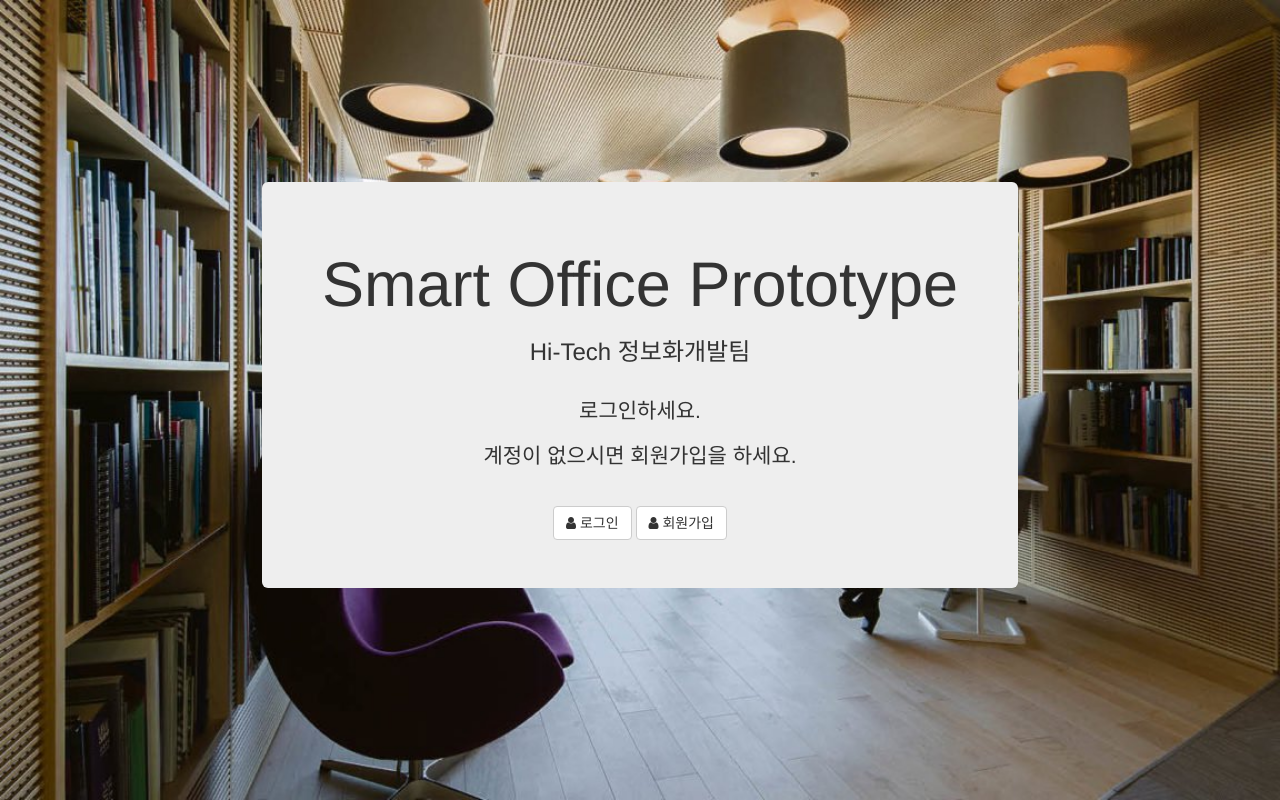
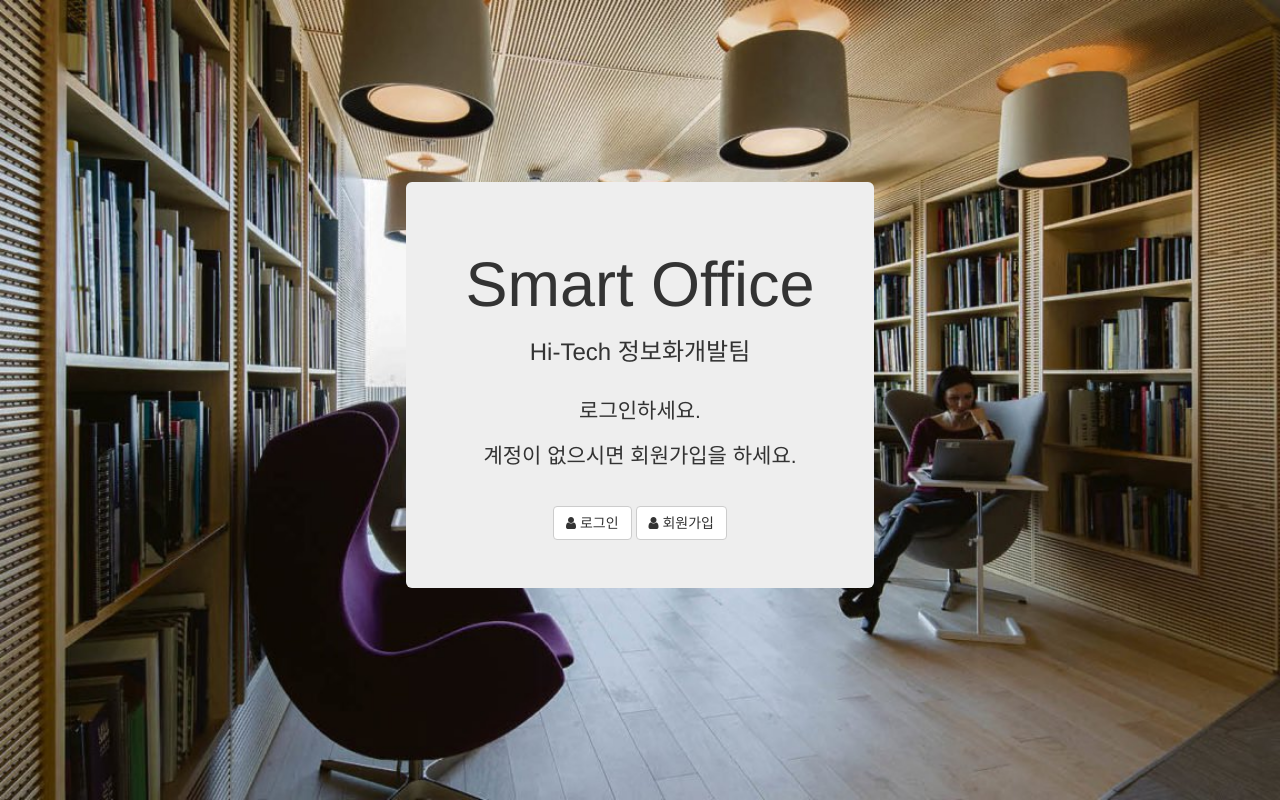
Before and after one commit to hwj0623/NodeJS, a website: page Part-4/public/smartoffice.html in a window 1280 px wide. Drawn offline with nearby package versions, Linux system fonts and the light colour scheme.

Commit message:
문구 수정

```diff
--- a/Part-4/public/smartoffice.html
+++ b/Part-4/public/smartoffice.html
@@ -60,7 +60,7 @@
     <div class="container smartoffice">
       <!-- <div class="layout"> -->
         <div class="jumbotron text-center">
-          <h1>Smart Office Prototype</h1>
+          <h1>Smart Office </h1>
           <h3>Hi-Tech 정보화개발팀</h3>
           <br>
             <p>로그인하세요.</p>
```
